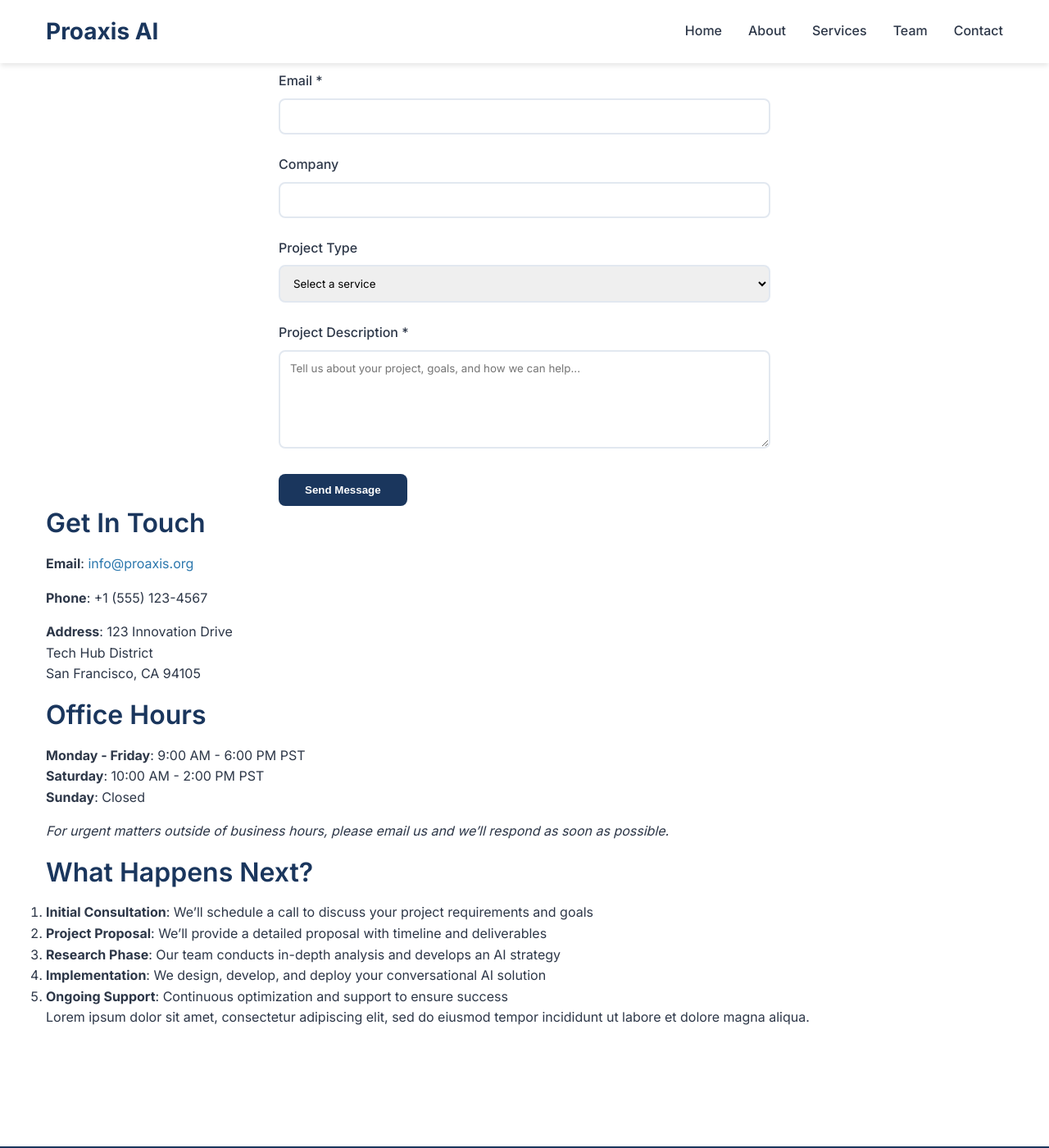
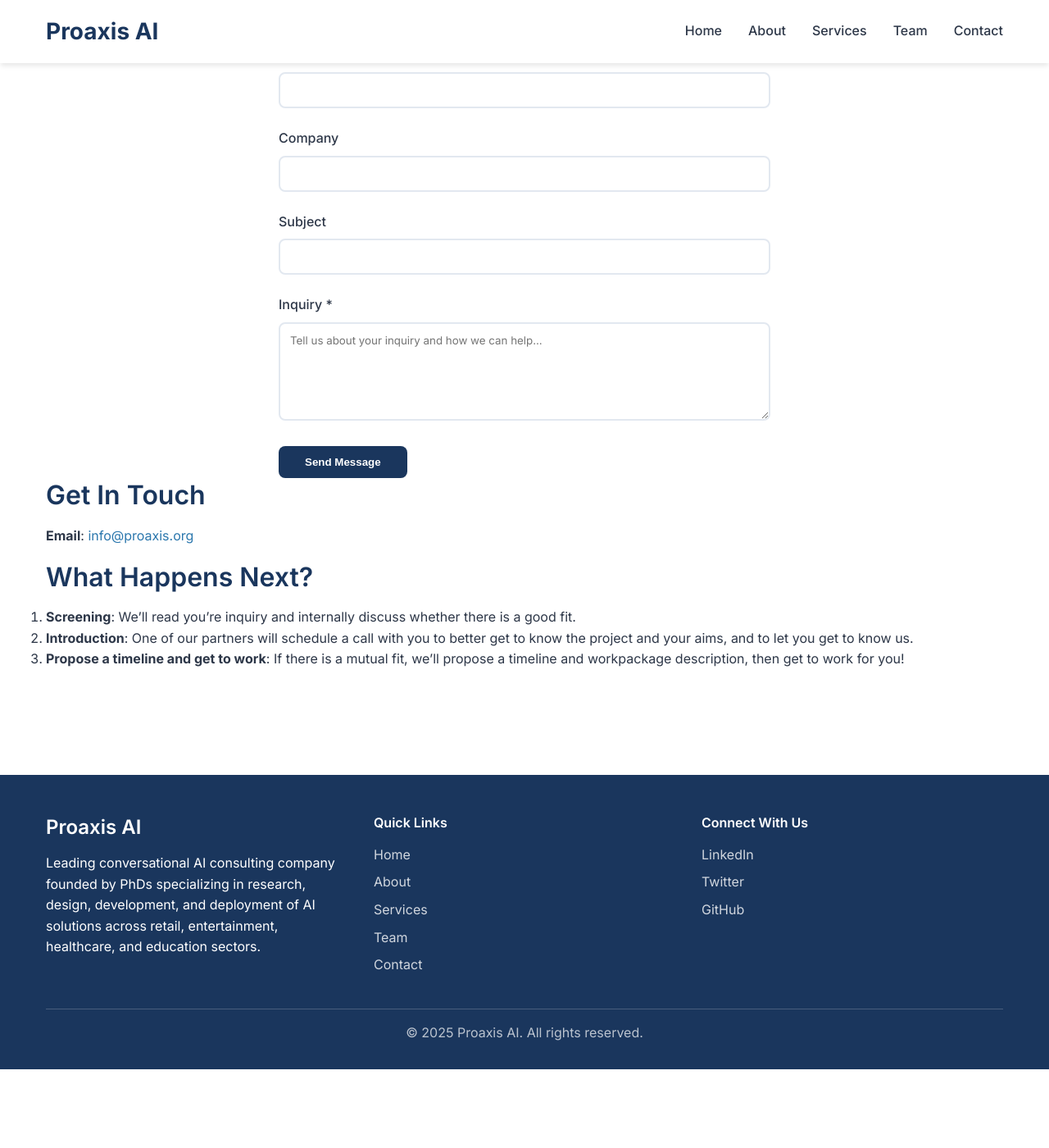
Before and after one commit to justinHCI/proaxis-ai, a Jekyll site: the page built from contact.md, in a window 1280 px wide and 1400 px high, scrolled down 384 px. Shown: the whole window at 82% size. Built offline with Jekyll 4.4.1, drawn with Linux system fonts in a browser that asks for light colours; after the commit the page ends 1688 px from its top, so only the background shows below that; some of the changed text lies outside the part shown.

Commit message:
Add functional contact form with Netlify integration and thank you page

```diff
--- a/contact.md
+++ b/contact.md
@@ -5,11 +5,17 @@
 ---
 
 <div class="text-center mb-4">
-  <p class="hero-subtitle">Lorem ipsum dolor sit amet, consectetur adipiscing elit. Ready to transform your business with conversational AI? Let's discuss your project.</p>
+  <p class="hero-subtitle"> Ready to transform your business with conversational AI? Let's discuss your project.</p>
 </div>
 
 <div class="contact-form">
-  <form action="#" method="POST">
+  <form name="contact" method="POST" data-netlify="true" netlify-honeypot="bot-field" action="/thank-you/">
+    <input type="hidden" name="form-name" value="contact" />
+
+    <!-- Hidden honeypot field for spam protection -->
+    <div style="display: none;">
+      <label>Don't fill this out if you're human: <input name="bot-field" /></label>
+    </div>
     <div class="form-group">
       <label for="name">Name *</label>
       <input type="text" id="name" name="name" required>
@@ -26,20 +32,13 @@
     </div>
 
     <div class="form-group">
-      <label for="project-type">Project Type</label>
-      <select id="project-type" name="project-type">
-        <option value="">Select a service</option>
-        <option value="research">AI Research & Strategy</option>
-        <option value="design">Experience Design</option>
-        <option value="development">AI Development</option>
-        <option value="deployment">Deployment & Scaling</option>
-        <option value="consultation">General Consultation</option>
-      </select>
+      <label for="subject">Subject</label>
+      <input type="text" id="subject" name="subject">
     </div>
 
     <div class="form-group">
-      <label for="message">Project Description *</label>
-      <textarea id="message" name="message" required placeholder="Tell us about your project, goals, and how we can help..."></textarea>
+      <label for="inquiry">Inquiry *</label>
+      <textarea id="inquiry" name="inquiry" required placeholder="Tell us about your inquiry and how we can help..."></textarea>
     </div>
 
     <button type="submit" class="submit-button">Send Message</button>
@@ -50,27 +49,10 @@
 
 **Email**: [info@proaxis.org](mailto:info@proaxis.org)
 
-**Phone**: +1 (555) 123-4567
 
-**Address**:
-123 Innovation Drive
-Tech Hub District
-San Francisco, CA 94105
-
-## Office Hours
-
-**Monday - Friday**: 9:00 AM - 6:00 PM PST
-**Saturday**: 10:00 AM - 2:00 PM PST
-**Sunday**: Closed
-
-*For urgent matters outside of business hours, please email us and we'll respond as soon as possible.*
 
 ## What Happens Next?
 
-1. **Initial Consultation**: We'll schedule a call to discuss your project requirements and goals
-2. **Project Proposal**: We'll provide a detailed proposal with timeline and deliverables
-3. **Research Phase**: Our team conducts in-depth analysis and develops an AI strategy
-4. **Implementation**: We design, develop, and deploy your conversational AI solution
-5. **Ongoing Support**: Continuous optimization and support to ensure success
-
-Lorem ipsum dolor sit amet, consectetur adipiscing elit, sed do eiusmod tempor incididunt ut labore et dolore magna aliqua.
+1. **Screening**: We'll read you're inquiry and internally discuss whether there is a good fit.
+2. **Introduction**: One of our partners will schedule a call with you to better get to know the project and your aims, and to let you get to know us.
+3. **Propose a timeline and get to work**: If there is a mutual fit, we'll propose a timeline and workpackage description, then get to work for you!
```
Also changed, not shown: thank-you.md (added, +24 -0 lines).
